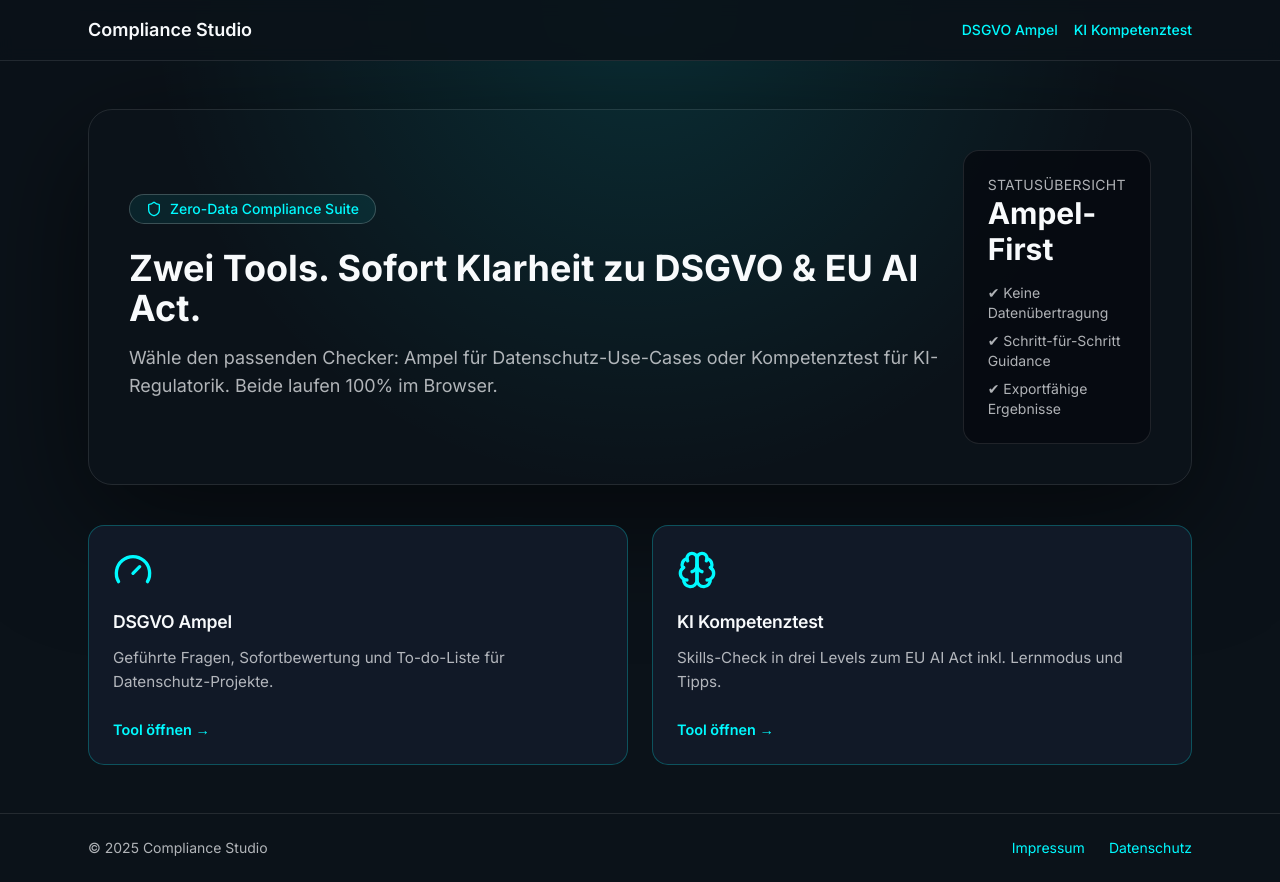
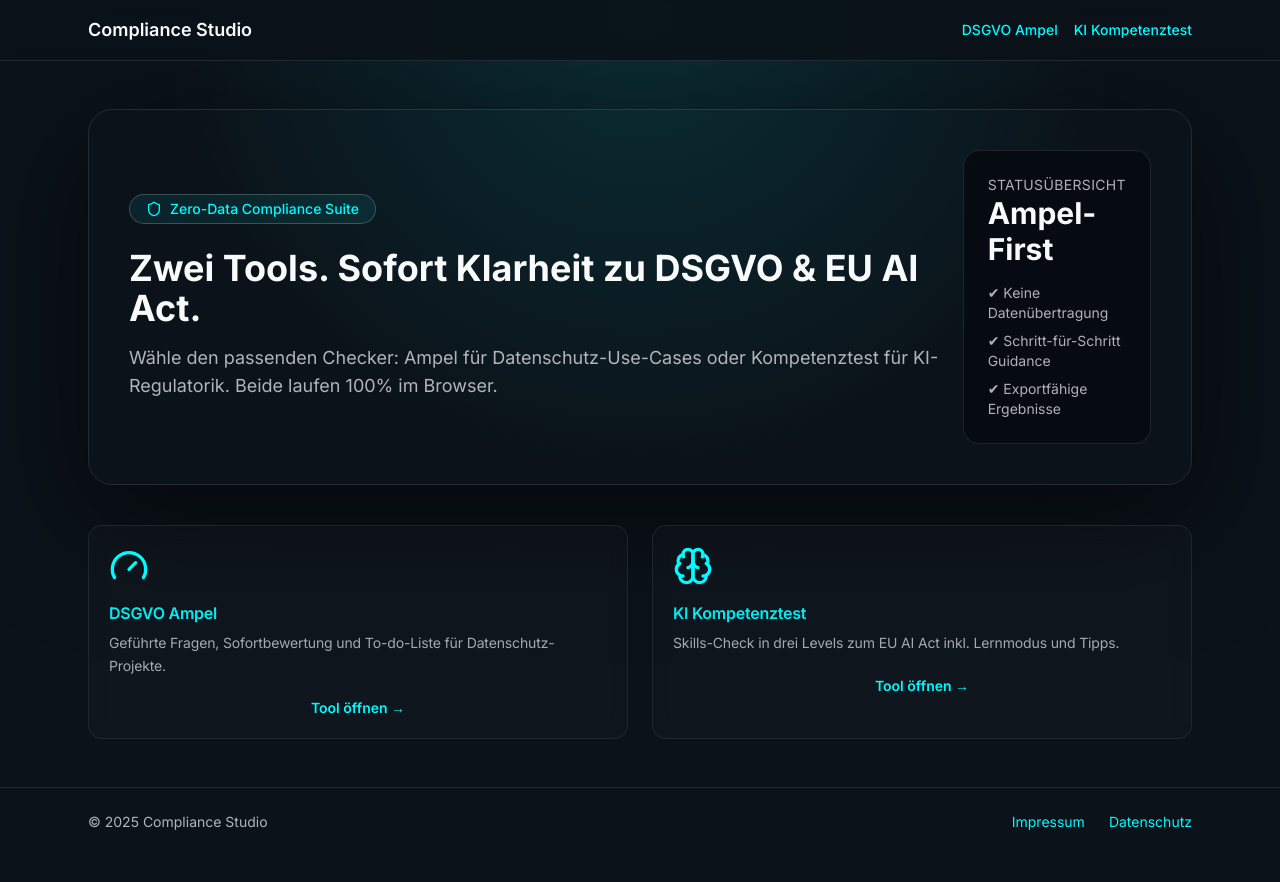
Before and after one commit to promptarchitekt/DSGVO-Ampel, a Next.js app: page / in a window 1280 px wide. After the commit the page ends 856 px from the top, so only its background shows below. Built offline with nearby package versions, Linux system fonts and the light colour scheme.

Commit message:
style: sync pa-card with portal

```diff
--- a/app/globals.css
+++ b/app/globals.css
@@ -17,6 +17,9 @@
   --pa-green: #10b981;
   --pa-amber: #f59e0b;
   --pa-red: #dc2626;
+  /* aliases to match Portal styles */
+  --accent-cyan: var(--pa-cyan);
+  --accent-gold: var(--pa-gold);
   font-family: "Inter", system-ui, -apple-system, BlinkMacSystemFont, "Segoe UI",
     sans-serif;
 }
@@ -253,47 +256,77 @@ select option {
   box-shadow: 0 25px 60px rgba(0, 0, 0, 0.45) !important;
 }
 
-/* Landing cards (Portal style) */
+/* Landing cards – copied from Portal */
 .pa-card {
   position: relative;
   display: flex;
   flex-direction: column;
-  border-radius: 1rem;
-  background: #111927;
-  border: 1px solid rgba(0, 250, 255, 0.25);
-  padding: 1.5rem;
+  border-radius: 0.875rem;
+  border: 1px solid rgba(255, 255, 255, 0.08);
+  background: rgba(255, 255, 255, 0.02);
+  backdrop-filter: blur(10px);
+  padding: 1.25rem;
+  transition: all 0.4s cubic-bezier(0.4, 0, 0.2, 1);
+  overflow: hidden;
   height: 100%;
   min-height: 0;
-  transition: border-color 0.25s ease, transform 0.25s ease;
+}
+
+.pa-card::before {
+  content: "";
+  position: absolute;
+  inset: 0;
+  border-radius: 0.875rem;
+  background: linear-gradient(
+    135deg,
+    rgba(0, 250, 255, 0.08) 0%,
+    rgba(255, 195, 0, 0.05) 100%
+  );
+  opacity: 0;
+  transition: opacity 0.4s cubic-bezier(0.4, 0, 0.2, 1);
+  pointer-events: none;
 }
 
 .pa-card:hover {
-  border-color: rgba(0, 250, 255, 0.5);
-  transform: translateY(-2px);
+  border-color: rgba(0, 250, 255, 0.35);
+}
+
+.pa-card:hover::before {
+  opacity: 0;
 }
 
 .pa-card-title {
-  font-size: 1.1rem;
+  font-size: 1rem;
   font-weight: 600;
   letter-spacing: -0.015em;
-  color: var(--pa-foreground);
+  color: rgba(0, 250, 255, 0.95);
+  transition: color 0.3s ease;
+  line-height: 1.4;
+}
+
+.pa-card:hover .pa-card-title {
+  color: rgba(0, 250, 255, 1);
 }
 
 .pa-card-text {
-  font-size: 0.95rem;
-  color: var(--pa-muted);
+  font-size: 0.875rem;
+  color: rgba(248, 250, 252, 0.65);
   line-height: 1.6;
+  letter-spacing: -0.01em;
 }
 
 .pa-card-link {
+  margin-top: 1.25rem;
   display: inline-flex;
   align-items: center;
-  gap: 0.3rem;
-  font-size: 0.9rem;
+  justify-content: center;
+  gap: 0.35rem;
+  font-size: 0.875rem;
   font-weight: 600;
-  color: var(--pa-cyan);
+  color: var(--accent-cyan);
+  transition: color 0.2s ease;
 }
 
 .pa-card-link:hover {
-  color: var(--pa-gold);
+  color: var(--accent-gold);
 }
```
